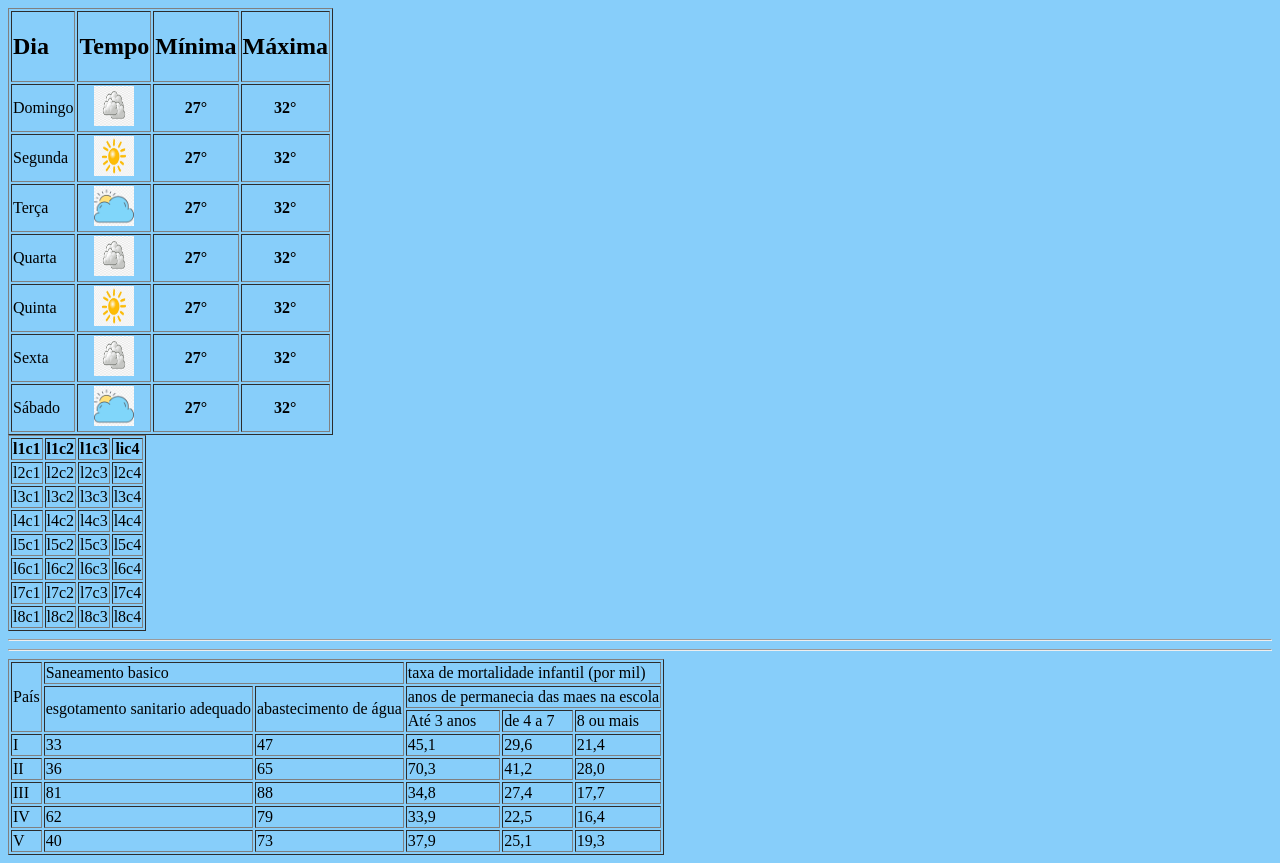
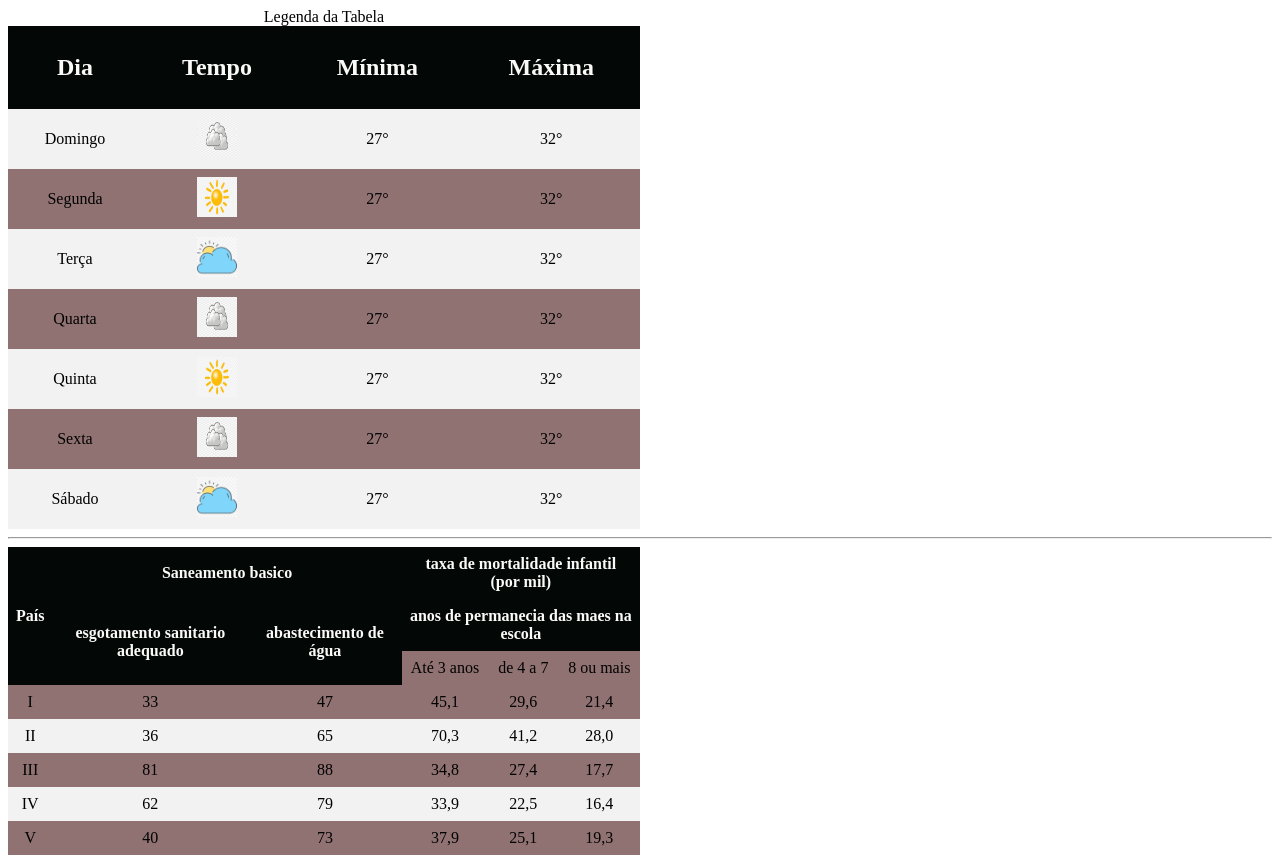
Before and after one commit to jose-claudio-bit/projeto_banda, a plain HTML site: page pages/tabelas.html in a window 1280 px wide. Drawn offline with Linux system fonts and the light colour scheme.

Commit message:
aula 24-04

```diff
--- a/css/estilo.css
+++ b/css/estilo.css
@@ -1,3 +1,25 @@
-body {
-  background-color: lightskyblue;
+table {
+  border-collapse: collapse;
+  width: 100%;
 }
+
+th, td {
+  text-align: center;
+  padding: 8px;
+}
+
+tr:nth-child(even){background-color: #f2f2f2}
+tr:nth-child(odd){background-color: #917272}
+ th {
+  background-color: #030705;
+  color:rgb(250, 250, 248);
+ }
+
+tr:hover {
+  background-color: #030705;
+  color:yellow;
+  font-size: 20px;
+}
+table{
+    width: 50%;
+}
--- a/pages/tabelas.html
+++ b/pages/tabelas.html
@@ -8,157 +8,97 @@
 </head>
 <body>
 
-<table border="1">
+<table>
+    <caption>Legenda da Tabela</caption>
 <tr>
-<td><h2>Dia</h2></td>
-<td><h2>Tempo</h2></td>
-<td><h2>Mínima</h2></td>
-<td><h2>Máxima</h2></td>
+<th><h2>Dia</h2></th>
+<th><h2>Tempo</h2></th>
+<th><h2>Mínima</h2></th>
+<th><h2>Máxima</h2></th>
 </tr>
 <tr>
     <td>Domingo</td>
-    <th>
+    <td>
         <img src="../img/ima.tempo.nublado.png" alt="" width="40" height="40">
-    </th>
-    <th>27°</th>
-    <th>32°</th>
+    </td>
+    <td>27°</td>
+    <td>32°</td>
 
 </tr>
 
 <tr>
     <td>Segunda</td>
-    <th>
+    <td>
         <img src="../img/sol.jfif" alt="" width="40" height="40">
-    </th>
-    <th>27°</th>
-    <th>32°</th>
+    </td>
+    <td>27°</td>
+    <td>32°</td>
 
 </tr>
 
 <tr>
     <td>Terça</td>
-    <th>
+    <td>
         <img src="../img/img.nuvem.png" alt="" width="40" height="40">
-    </th>
-    <th>27°</th>
-    <th>32°</th>
+    </td>
+    <td>27°</td>
+    <td>32°</td>
 
 </tr>
 
 <tr>
     <td>Quarta</td>
-    <th>
+    <td>
         <img src="../img/ima.tempo.nublado.png" alt="" width="40" height="40">
-    </th>
-    <th>27°</th>
-    <th>32°</th>
+    </td>
+    <td>27°</td>
+    <td>32°</td>
 
 </tr>
 <tr>
     <td>Quinta</td>
-    <th>
+    <td>
         <img src="../img/sol.jfif" alt="" width="40" height="40">
-    </th>
-    <th>27°</th>
-    <th>32°</th>
+    </td>
+    <td>27°</td>
+    <td>32°</td>
 
 </tr>
 <tr>
     <td>Sexta</td>
-    <th>
+    <td>
         <img src="../img/ima.tempo.nublado.png" alt="" width="40" height="40">
-    </th>
-    <th>27°</th>
-    <th>32°</th>
+    </td>
+    <td>27°</td>
+    <td>32°</td>
 
 </tr>
 <tr>
     <td>Sábado</td>
-    <th>
+    <td>
         <img src="../img/img.nuvem.png" alt="" width="40" height="40">
-    </th>
-    <th>27°</th>
-    <th>32°</th>
-</tr>
+    </td>
+    <td>27°</td>
+    <td>32°</td>
+</tr> </Table>
+<hr>
 
 
 
-
-   <table border="1">
-
-       <thead>
-       <tr>
-            <th>l1c1</th>
-            <th>l1c2</th>
-            <th>l1c3</th>
-            <th>lic4</th>
-        </tr>
-    </thead>
-     <tbody>
-
-    <tr>
-        <td>l2c1</td>
-        <td>l2c2</td>
-        <td>l2c3</td>
-        <td>l2c4</td>
-    </tr>
-    <tr>
-        <td>l3c1</td>
-        <td>l3c2</td>
-        <td>l3c3</td>
-        <td>l3c4</td>
-    </tr>
-    <tr>
-        <td>l4c1</td>
-        <td>l4c2</td>
-        <td>l4c3</td>
-        <td>l4c4</td>
-    </tr>
-    <tr>
-        <td>l5c1</td>
-        <td>l5c2</td>
-        <td>l5c3</td>
-        <td>l5c4</td>
-    </tr>
-    <tr>
-        <td>l6c1</td>
-        <td>l6c2</td>
-        <td>l6c3</td>
-        <td>l6c4</td>
-    </tr>
-    <tr>
-        <td>l7c1</td>
-        <td>l7c2</td>
-        <td>l7c3</td>
-        <td>l7c4</td>
-    </tr>
-    <tr>
-        <td>l8c1</td>
-        <td>l8c2</td>
-        <td>l8c3</td>
-        <td>l8c4</td>
-    </tr>
-
-</tbody>
-
-   </table>
-   <hr>
-   <hr>
-
-   <table border="1">
+   <table >
     <thead>
     <tr>
-        <td rowspan="3">País</td>
-        <td colspan="2">Saneamento basico</td>
+        <th rowspan="3">País</th>
+        <th colspan="2">Saneamento basico</th>
 
-        <td colspan="3">taxa de mortalidade infantil (por mil)</td>
+        <th colspan="3">taxa de mortalidade infantil (por mil)</th>
 
     </tr>
     <tr>
 
-        <td rowspan="2">esgotamento sanitario adequado</td>
-        <td rowspan="2">abastecimento de água</td>
-        <td colspan="3">anos de permanecia das maes na escola</td>
+        <th rowspan="2">esgotamento sanitario adequado</th>
+        <th rowspan="2">abastecimento de água</th>
+        <th colspan="3">anos de permanecia das maes na escola</th>
 
 
     </tr>
```
Also changed, not shown: pages/mapeamento.html (added, +16 -0 lines), img/formas geometricas.png (added).
